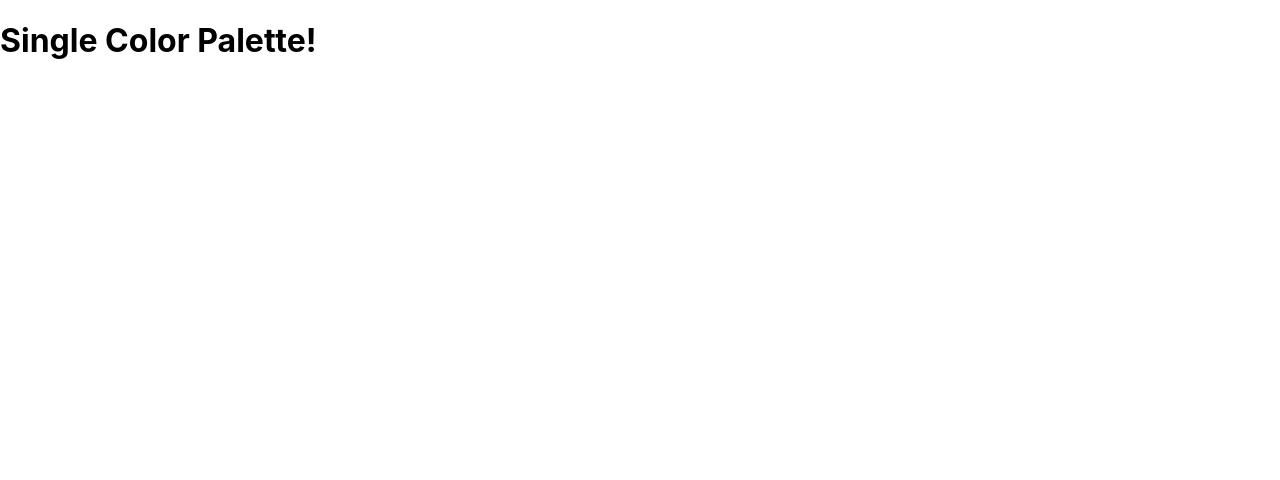
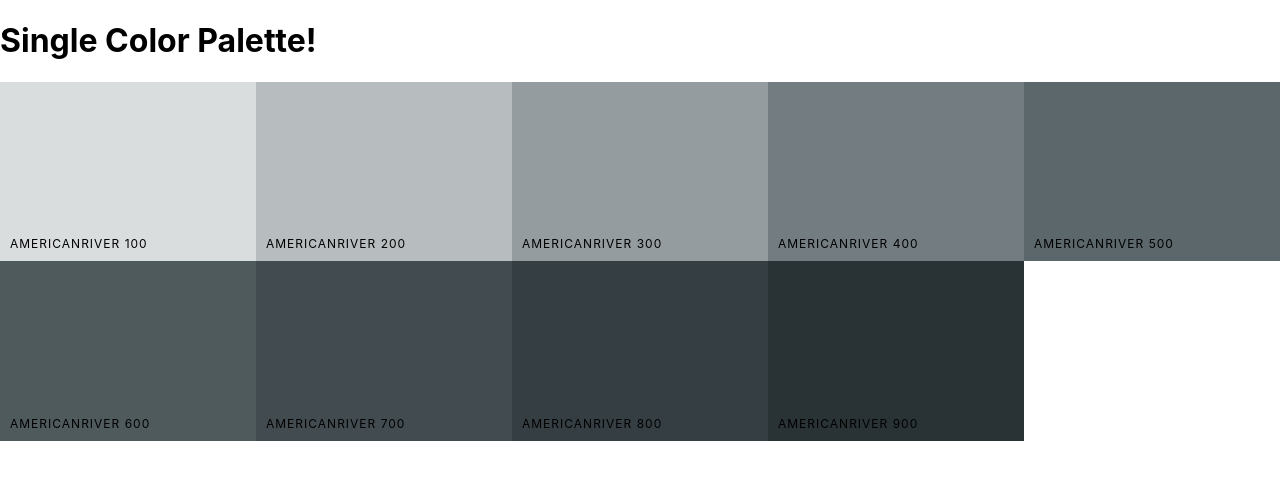
Before and after one commit to AbuCodes/palette-project, a React (Create React App) app: page /palette/flat-ui-colors-american/americanriver in a window 1280 px wide. Shown: the top 480 px of the page. Built offline with nearby package versions, Linux system fonts and the light colour scheme.

Commit message:
Render color shades in single color palette

```diff
--- a/src/components/App.js
+++ b/src/components/App.js
@@ -37,7 +37,14 @@
         <Route
           exact
           path='/palette/:paletteId/:colorId'
-          render={() => <SingleColorPalette />}
+          render={(routeProps) => (
+            <SingleColorPalette
+              colorId={routeProps.match.params.colorId}
+              palette={generatePalette(
+                this.findPalette(routeProps.match.params.paletteId)
+              )}
+            />
+          )}
         />
       </Switch>
 
--- a/src/components/ColorBox.js
+++ b/src/components/ColorBox.js
@@ -17,7 +17,7 @@
   }
 
   render() {
-    const { name, background, moreUrl } = this.props;
+    const { name, background, moreUrl, showLink } = this.props;
     const { copied } = this.state;
     return (
       <CopyToClipboard text={background} onCopy={this.changeCopyState}>
@@ -36,9 +36,11 @@
             </div>
             <button className='copy-button'>Copy</button>
           </div>
-          <Link to={moreUrl} onClick={(e) => e.stopPropagation()}>
-            <span className='see-more'>More</span>
-          </Link>
+          {showLink && (
+            <Link to={moreUrl} onClick={(e) => e.stopPropagation()}>
+              <span className='see-more'>More</span>
+            </Link>
+          )}
         </div>
       </CopyToClipboard>
     );
--- a/src/components/Palette.js
+++ b/src/components/Palette.js
@@ -28,6 +28,7 @@
         name={color.name}
         key={color.id}
         moreUrl={`/palette/${id}/${color.id}`}
+        showLink
       />
     ));
     return (
--- a/src/components/SingleColorPalette.js
+++ b/src/components/SingleColorPalette.js
@@ -1,10 +1,38 @@
 import React, { Component } from 'react';
+import ColorBox from './ColorBox';
 
 class SingleColorPalette extends Component {
+  constructor(props) {
+    super(props);
+    this._shades = this.getShades(this.props.palette, this.props.colorId);
+    console.log(this._shades);
+  }
+
+  getShades(palette, colorToFilterBy) {
+    let shades = [];
+    let allColors = palette.colors;
+
+    for (let key in allColors) {
+      shades = shades.concat(
+        allColors[key].filter((color) => color.id === colorToFilterBy)
+      );
+    }
+    return shades.slice(1);
+  }
+
   render() {
+    const colorBoxes = this._shades.map((color) => (
+      <ColorBox
+        key={color.name}
+        name={color.name}
+        background={color.hex}
+        showLink={false}
+      />
+    ));
     return (
-      <div>
+      <div className='Palette'>
         <h1>Single Color Palette!</h1>
+        <div className='Palette-colors'>{colorBoxes}</div>
       </div>
     );
   }
```
